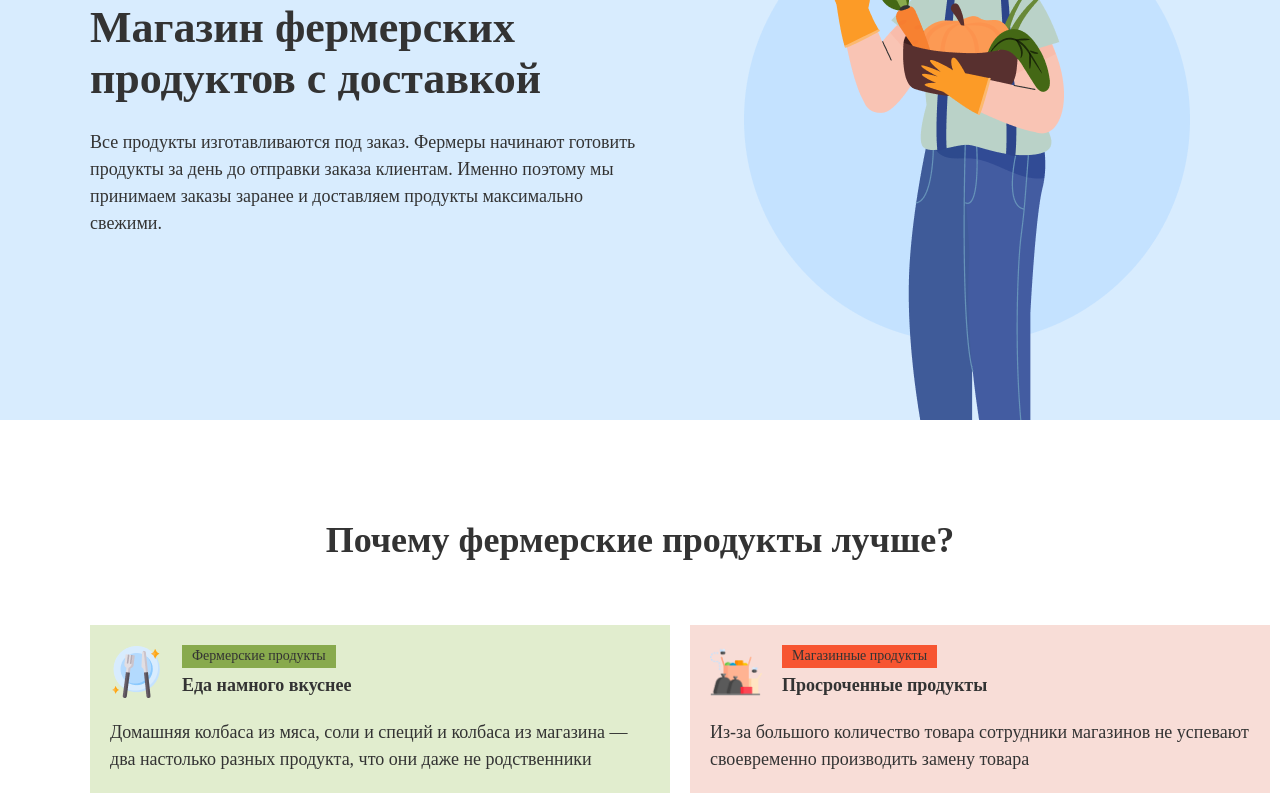
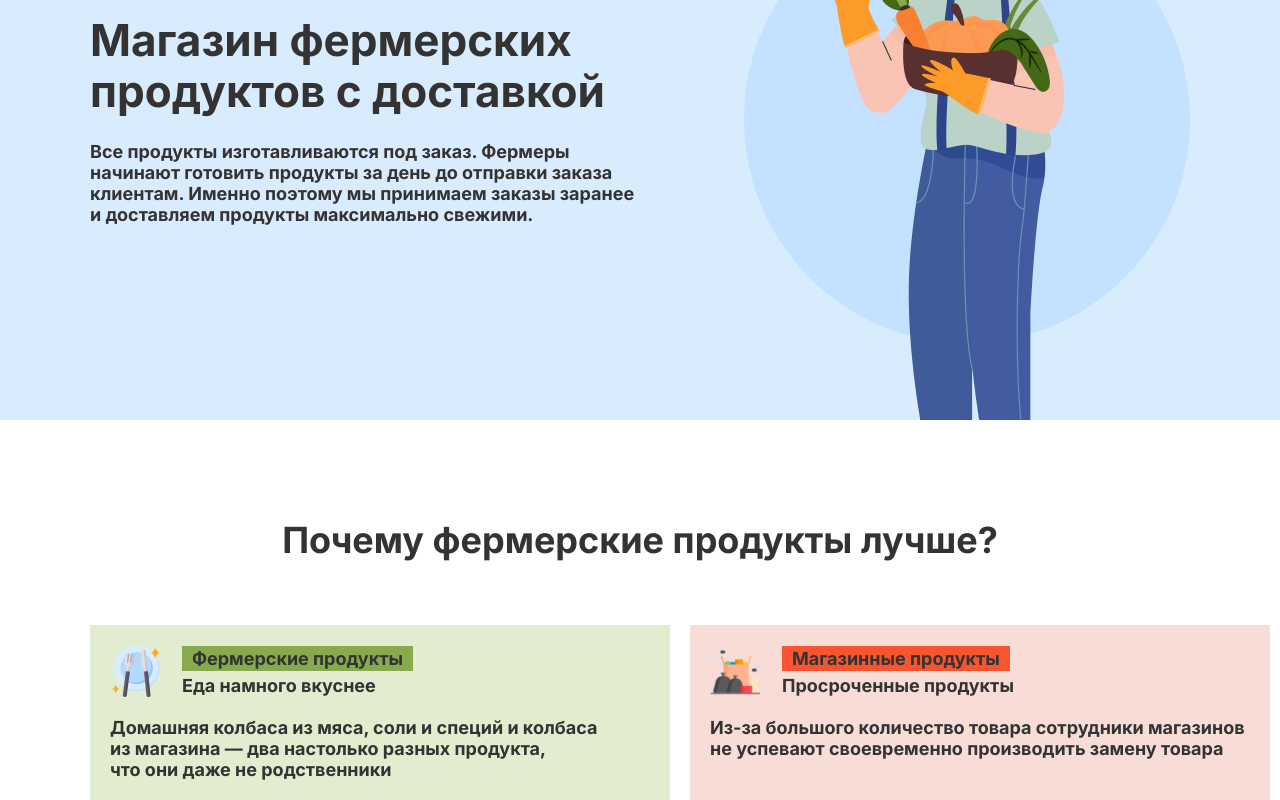
Before and after one commit to Chackmoole/farm-shop, a React (Create React App) app: page / in a window 1280 px wide. Shown: the part 260-1060 px from the top of the page. Built offline with nearby package versions, Linux system fonts and the light colour scheme.

Commit message:
Начало доработки компонента Text.

```diff
--- a/src/components/blocks/about/about.jsx
+++ b/src/components/blocks/about/about.jsx
@@ -1,5 +1,5 @@
 import { Title, TitleVariants } from "../../ui/title/title";
-import { Text, TextVariant } from "../../ui/text/text";
+import { Text, defaultVariantMapping } from "../../ui/text/text";
 import "./about-style.css";
 import { PageWrapper } from "../../layout/page-wrapper/page-wrapper";
 import mainImg from "../../../assets/img/main-img.png";
@@ -13,7 +13,7 @@ export const About = () => {
             <Title variant={TitleVariants.h1} className="about__style">
               Магазин фермерских продуктов с доставкой
             </Title>
-            <Text variant={TextVariant.normal}>
+            <Text variant={defaultVariantMapping.body1}>
               Все продукты изготавливаются под заказ. Фермеры начинают готовить
               продукты за день до отправки заказа клиентам. Именно поэтому мы
               принимаем заказы заранее и доставляем продукты максимально
--- a/src/components/blocks/features/features-card/features-card.jsx
+++ b/src/components/blocks/features/features-card/features-card.jsx
@@ -1,5 +1,5 @@
 import "./features-card-style.css";
-import { Text, TextVariant } from "../../../ui/text/text";
+import { Text, defaultVariantMapping } from "../../../ui/text/text";
 
 export const FeaturesCard = ({ title, description, subtitle, img, isFarm }) => {
   let featuresCardClass = isFarm
@@ -14,13 +14,16 @@ export const FeaturesCard = ({ title, description, subtitle, img, isFarm }) => {
       <div className="features-card__box">
         <img src={img} alt="" width={52} height={52} />
         <div className="features-card__inner">
-          <Text variant={TextVariant.small} className={featuresSubheddingClass}>
+          <Text
+            variant={defaultVariantMapping.body1}
+            className={featuresSubheddingClass}
+          >
             {subtitle}
           </Text>
-          <Text variant={TextVariant.bold}>{title}</Text>
+          <Text variant={defaultVariantMapping.body1}>{title}</Text>
         </div>
       </div>
-      <Text variant={TextVariant.normal}>{description}</Text>
+      <Text variant={defaultVariantMapping.body1}>{description}</Text>
     </li>
   );
 };
--- a/src/components/layout/footer/footer.jsx
+++ b/src/components/layout/footer/footer.jsx
@@ -1,6 +1,6 @@
 import "./footer-style.css";
 import { Logo } from "../../ui/logo/logo";
-import { Text, TextVariant } from "../../ui/text/text";
+import { Text, defaultVariantMapping } from "../../ui/text/text";
 import { PageWrapper } from "../page-wrapper/page-wrapper";
 
 export const Footer = () => {
@@ -8,7 +8,7 @@ export const Footer = () => {
     <PageWrapper className="footer-wrapper">
       <footer className="footer">
         <Logo />
-        <Text variant={TextVariant.normal}>Создано 2025</Text>
+        <Text variant={defaultVariantMapping.body1}>Создано 2025</Text>
       </footer>
     </PageWrapper>
   );
--- /dev/null
+++ b/src/components/ui/text/text-styled.js
@@ -0,0 +1,7 @@
+import styled from "styled-components";
+
+export const StyledText = styled.span`
+  font-family: ${(props) => props.theme.FONTS.fontsFamily};
+  //variants
+  //spasing
+`;
--- a/src/components/ui/text/text.jsx
+++ b/src/components/ui/text/text.jsx
@@ -1,16 +1,43 @@
 import "./text-style.css";
+import { StyledText } from "./text-styled";
 
-export const TextVariant = {
-  normal: "text",
-  bold: "text text--bold",
-  small: "text text--small",
-  smallBold: "text text--small-bold",
+export const defaultVariantMapping = {
+  h1: "h1",
+  h2: "h2",
+  h3: "h3",
+  subtitle: "h4",
+  body1: "p",
+  body2: "p",
+  caption1: "p",
+  caption2: "p",
 };
 
 export const Text = ({
   children,
-  variant = TextVariant.normal,
-  className = "",
+  variant = defaultVariantMapping.body1,
+  m,
+  mx,
+  my,
+  mt,
+  mr,
+  mb,
+  ml,
+  ...props
 }) => {
-  return <p className={`${variant} ${className}`}>{children}</p>;
+  return (
+    <StyledText
+      $variant={variant}
+      $m={m}
+      $mx={mx}
+      $my={my}
+      $mt={mt}
+      $mr={mr}
+      $mb={mb}
+      $ml={ml}
+      as={defaultVariantMapping[variant]}
+      {...props}
+    >
+      {children}
+    </StyledText>
+  );
 };
--- a/src/styles.js
+++ b/src/styles.js
@@ -1,6 +1,7 @@
 import { createGlobalStyle } from "styled-components";
 
-export const GlobalStyle = createGlobalStyle`html {
+export const GlobalStyle = createGlobalStyle`
+  html {
   height: 100%;
 }
 body,
@@ -10,11 +11,15 @@ html {
 body {
   position: relative;
   min-height: 100%;
-  font-family: ${(props) => props.theme.FONTS.colorBlackText};
+  font-family: ${(props) => {
+    console.log(props);
+    return props.theme.FONTS.fontFamily;
+  }};
   font-size: ${(props) => props.theme.FONTS.fontSizeDefault};
-  font-weight: 400;
+  font-weight: 700;
   color: ${(props) => props.theme.COLORS.colorBlackText};
 }
+
 .visually-hidden {
   position: absolute;
   width: 1px;
```
